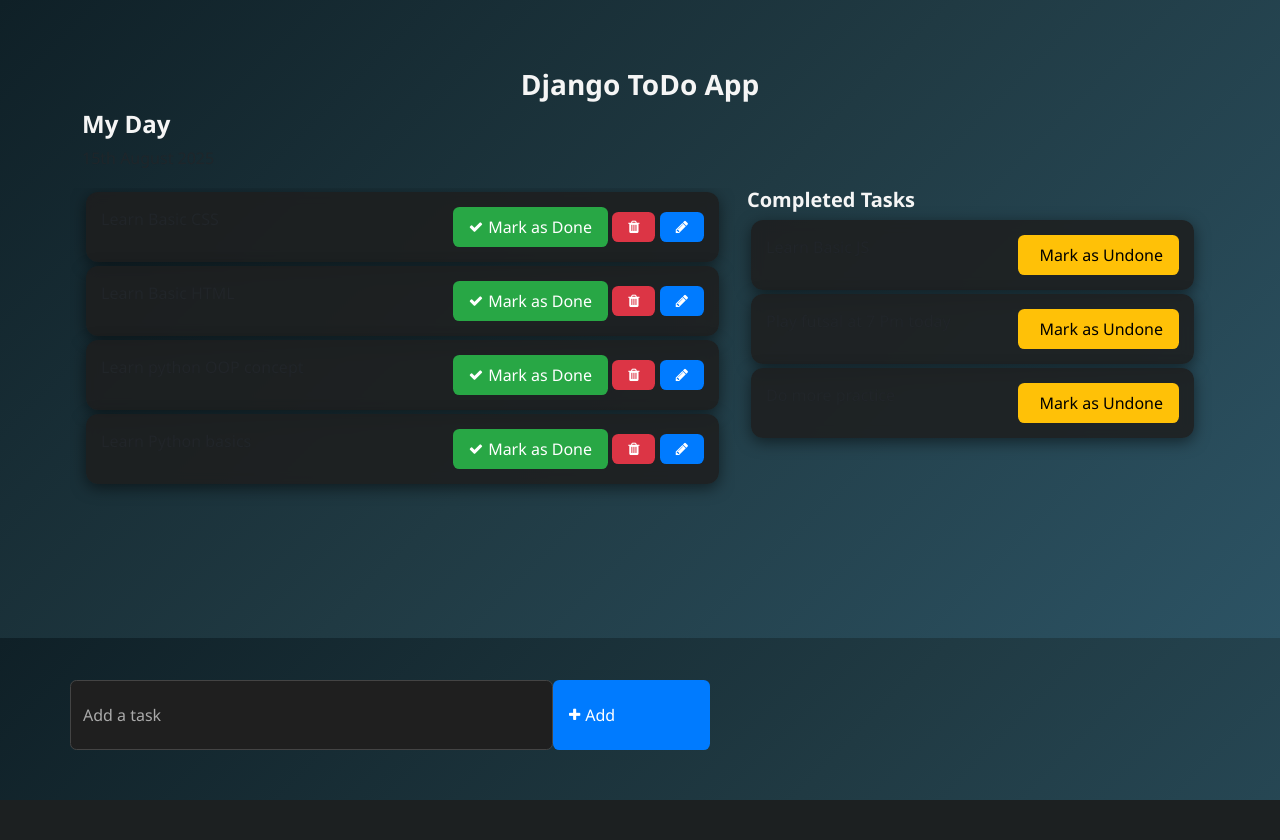
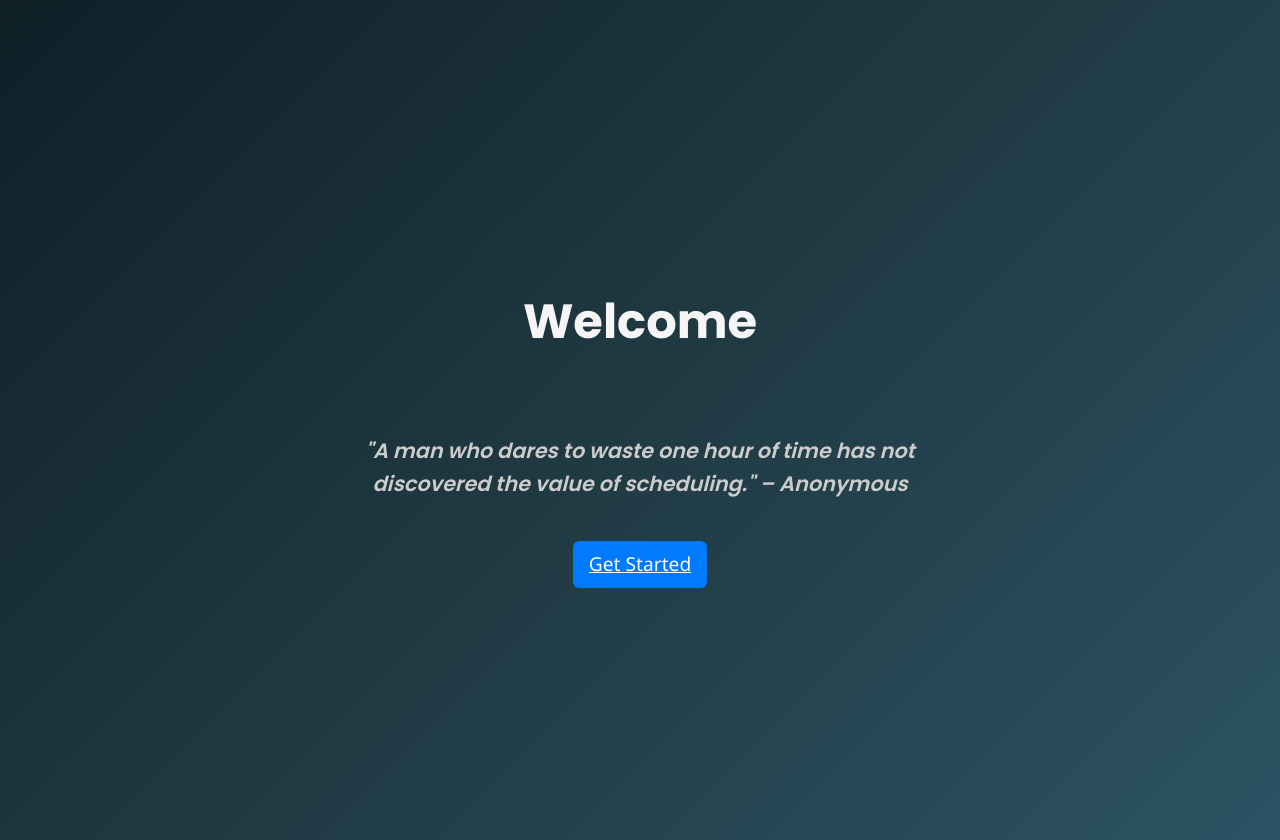
Before and after one commit to nagarkotiArun420/Todo-Django-, a Django app: page / in a window 1280 px wide. Before the commit the page ends 800 px from the top, so only its background shows below. Run offline with Django 5.2, Linux system fonts and the light colour scheme; data comes from the database, SQL or seed files in the repository.

Commit message:
CSS and home page compelete

```diff
--- a/static/CSS/style.css
+++ b/static/CSS/style.css
@@ -1,3 +1,58 @@
+/* =====================
+   Welcome Page Styles
+   ===================== */
+.welcome-container {
+    display: flex;
+    flex-direction: column;
+    align-items: center;
+    justify-content: center;
+    height: 100vh; /* Full screen height */
+    text-align: center;
+    gap: 20px;
+    padding: 20px;
+}
+
+/* Welcome Page Styles */
+.welcome-container h1 {
+    font-family: 'Poppins', sans-serif; /* New modern font */
+    font-size: 3rem;
+    font-weight: 700;
+}
+
+.welcome-container .quote {
+    font-family: 'Poppins', sans-serif; /* Matching font */
+    font-size: 1.3rem;
+    font-style: italic;
+    color: #ccc;
+    max-width: 600px;
+}
+
+
+.get-started-btn {
+    font-size: 1.2rem;
+    padding: 12px 30px;
+    border-radius: 0.5rem;
+    transition: background 0.3s ease, transform 0.2s ease;
+}
+
+.get-started-btn:hover {
+    background-color: #0069d9;
+    transform: translateY(-2px);
+}
+
+/* Responsive adjustments for small screens */
+@media (max-width: 576px) {
+    .welcome-container h1 {
+        font-size: 2.2rem;
+    }
+    .welcome-container .quote {
+        font-size: 1.1rem;
+    }
+    .get-started-btn {
+        width: 100%;
+    }
+}
+
 
 body {
     background: linear-gradient(135deg, #0f2027, #203a43, #2c5364); /* Modern dark gradient */
--- a/templates/home.html
+++ b/templates/home.html
@@ -1,78 +1,17 @@
-
 {% load static %}
-
 <!DOCTYPE html>
 <html lang="en">
 <head>
     <meta charset="UTF-8">
-    <meta http-equiv="X-UA-Compatible" content="IE=edge">
-    <meta name="viewport" content="width=device-width, initial-scale=1.0">
-    <title>TODO LIST - Home</title>
-
-    <!-- Bootstrap -->
-    <link href="https://cdn.jsdelivr.net/npm/bootstrap@5.3.0-alpha1/dist/css/bootstrap.min.css" rel="stylesheet" integrity="sha384-GLhlTQ8iRABdZLl6O3oVMWSktQOp6b7In1Zl3/Jr59b6EGGoI1aFkw7cmDA6j6gD" crossorigin="anonymous">
-    <script src="https://cdn.jsdelivr.net/npm/bootstrap@5.3.0-alpha1/dist/js/bootstrap.bundle.min.js" integrity="sha384-w76AqPfDkMBDXo30jS1Sgez6pr3x5MlQ1ZAGC+nuZB+EYdgRZgiwxhTBTkF7CXvN" crossorigin="anonymous"></script>
-    <!-- Font Awesome Icons -->
-    <link rel="stylesheet" href="https://cdnjs.cloudflare.com/ajax/libs/font-awesome/4.7.0/css/font-awesome.min.css">
-    <link rel="stylesheet" href="{% static 'CSS/style.css' %}">
-
-    <style>
-        .form-control{
-        padding: 1.375rem .75rem !important;
-    }
-    </style>
+    <title>Welcome - TO-DO App</title>
+     <link href="https://fonts.googleapis.com/css2?family=Poppins:wght@600;700&display=swap" rel="stylesheet">
+    <link rel="stylesheet" href="{% static 'css/style.css' %}">
 </head>
 <body>
-    <div class="container">
-        <h3 class="pt-5 text-center">Django ToDo App</h3>
-        <div class="row">
-            <h4>My Day</h4>
-            <p class="text-muted">{% now "jS F Y" %}</p>
-            <div class="col-md-7 col-lg-7" style="height: 450px; overflow: scroll;">
-                <!-- List of all the tasks for the day -->
-                {% for task in tasks %}
-                <div class="card m-1">
-                    <div class="card-body">
-                        {{task.task}}
-                        <span style="position: relative; float: right;">
-                            <a href = "{% url 'mark_as_done' task.pk %}" class="btn btn-success"><i class="fa fa-check"></i> Mark as Done</a>
-                            <a href="{% url 'delete_task' task.pk %}" class="btn btn-danger"><i class="fa fa-trash"></i></a>
-                            <a href="{% url 'update_task' task.pk %}" class="btn btn-primary"><i class="fa fa-pencil"></i></a>
-                        </span>
-                    </div>
-                </div>
-                {% endfor %}
-
-            </div>
-            <div class="col-md-5 col-lg-5">
-                <h5>Completed Tasks</h5>
-                <!-- List of all the tasks that have completed -->
-                {% for task in completed_tasks %}
-                <div class="card m-1">
-                    <div class="card-body">
-                        {{task.task}}
-                         <span style="position: relative; float: right;">
-                            <a href = "{% url 'mark_as_undone' task.pk %}" class="btn btn-warning"><i class="fa fa-time"></i> Mark as Undone</a>
-                         </span>
-                    </div>
-                </div>
-                {% endfor %}
-            </div>
-        </div>
-        <div class="row">
-            <div class="col-md-6 col-lg-6 p-0" style="position: absolute; bottom: 50px;">
-                <!-- To Do Form -->
-                <form action="{% url 'addTask' %}"  method="POST">
-                    {% csrf_token %}
-                    <div class="form-group">
-                        <span style="display: flex;">
-                            <input type="text" name = "task" class="form-control" placeholder="Add a task">
-                            <button type = "submit" class="btn btn-primary" style="width: 200px;"><i class="fa fa-plus"></i> Add</button>
-                        </span>
-                    </div>
-                </form>
-            </div>
-        </div>
+    <div class="welcome-container">
+        <h1>Welcome </h1>
+        <p class="quote">"A man who dares to waste one hour of time has not discovered the value of scheduling." – Anonymous</p>
+        <a href="{% url 'manage' %}" class="btn btn-primary get-started-btn">Get Started</a>
     </div>
 </body>
 </html>
--- a/todo/urls.py
+++ b/todo/urls.py
@@ -2,6 +2,7 @@
 from django.urls import path
 
 urlpatterns=[
+
     path('addTask/', views.addTask, name='addTask'),
     path('mark_as_done/<int:pk>/', views.mark_as_done, name="mark_as_done"),
     path('mark_as_undone/<int:pk>/', views.mark_as_undone, name="mark_as_undone"),
--- a/todo_main/urls.py
+++ b/todo_main/urls.py
@@ -23,6 +23,7 @@
 urlpatterns = [
     path('admin/', admin.site.urls),
     path('', views.home, name='home'),
+    path('manage/', views.manage, name='manage'),
 
     # TO DO
     path('todo/',include('todo.urls')),
--- a/todo_main/views.py
+++ b/todo_main/views.py
@@ -4,6 +4,9 @@
 
 
 def home(request):
+    return render(request, "home.html")
+
+def manage(request):
     task = Task.objects.filter(is_completed=False).order_by('-updated_at')
 
     completed_tasks = Task.objects.filter(is_completed=True)
@@ -15,4 +18,4 @@
         'completed_tasks': completed_tasks
 
     }
-    return render(request, "home.html", context)
+    return render(request, "manage.html", context)
```
Also changed, not shown: templates/manage.html (added, +78 -0 lines), todo/views.py (+8 -5 lines).
